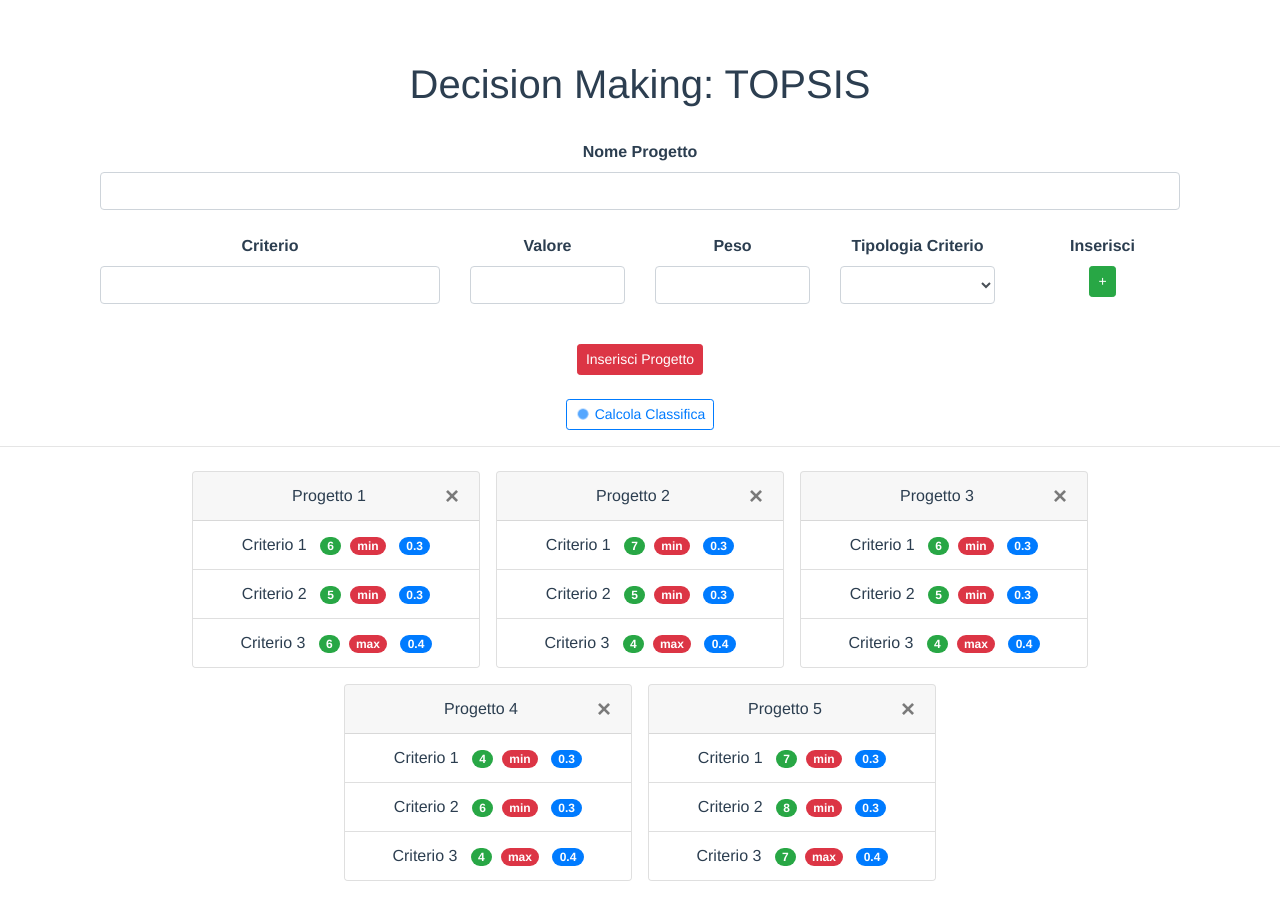
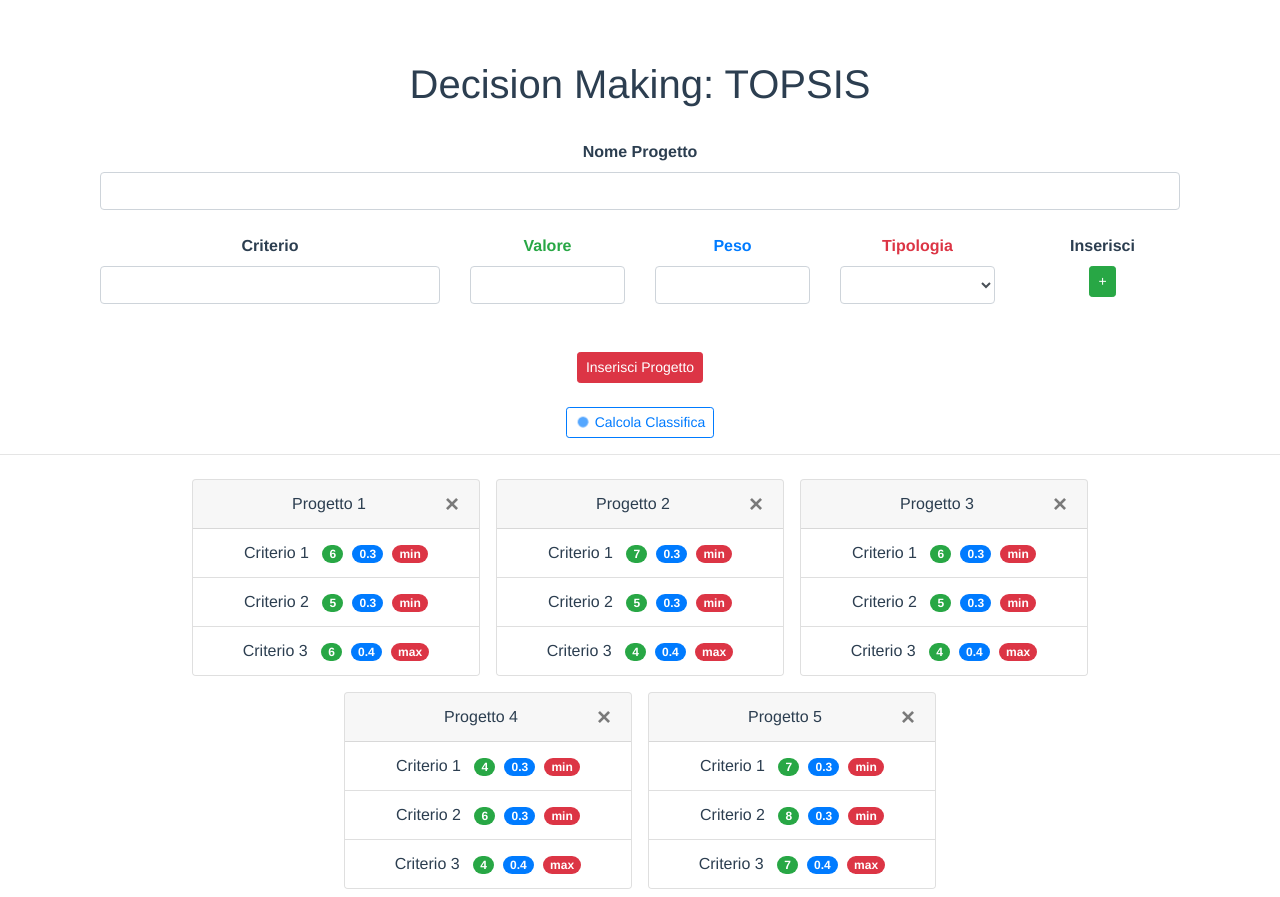
Before and after one commit to lucamarino07/electre-3, a Vue app: page / in a window 1280 px wide. Built offline with nearby package versions, Linux system fonts and the light colour scheme.

Commit message:
Aggiornamento grafico

```diff
--- a/src/components/Criterio.vue
+++ b/src/components/Criterio.vue
@@ -10,7 +10,7 @@
             <input id="nameCriterio" type="text" class="form-control" v-model="nameCriterio">
           </div>
           <div class="col-lg-2 col-sm-6 col-6 mt-4">
-            <label for="valoreCriterio">
+            <label for="valoreCriterio" class="text-success">
               <strong>Valore</strong>
             </label>
             <input
@@ -22,11 +22,11 @@
             >
           </div>
           <div class="col-lg-2 col-sm-6 col-6 mt-4">
-            <label for="valoreCriterio">
+            <label for="pesoCriterio" class="text-primary">
               <strong>Peso</strong>
             </label>
             <input
-              id="valoreCriterio"
+              id="pesoCriterio"
               type="number"
               step="0.01"
               class="form-control"
@@ -35,8 +35,8 @@
           </div>
 
           <div class="col-lg-2 col-sm-6 col-md-6 mt-4">
-            <label for="tipoCriterioProject">
-              <strong>Tipologia Criterio</strong>
+            <label for="tipoCriterioProject" class="text-danger">
+              <strong>Tipologia</strong>
             </label>
             <select id="tipoCriterioProject" class="form-control" v-model="tipoCriterio">
               <option>min</option>
@@ -44,7 +44,7 @@
             </select>
             <!-- <input id="tipoCriterioProject" type="text" class="form-control" v-model="tipoCriterio"> -->
           </div>
-          <div class="col-lg-2 col-sm-6 col-md-6 mt-4">
+          <div class="col-lg-2 col-12 mt-4">
             <label for="tipoCriterioProject">
               <strong>Inserisci</strong>
             </label>
--- a/src/components/Project.vue
+++ b/src/components/Project.vue
@@ -25,14 +25,15 @@
           <span
             class="badge badge-pill badge-success"
           >{{criterio.valoreCriterio}}</span>&nbsp;
+          <span class="badge badge-pill badge-primary">{{criterio.pesoCriterio}}</span>&nbsp;
           <span class="badge badge-pill badge-danger">{{criterio.tipoCriterio}}</span>&nbsp;
-          <span class="badge badge-pill badge-primary">{{criterio.pesoCriterio}}</span>
+
           <button type="button" class="close no-outline" @click="removeCriterio(criterio)">
             <span>&times;</span>
           </button>
         </li>
       </ul>
-      <button type="submit" class="btn btn-sm btn-danger">Inserisci Progetto</button>
+      <button type="submit" class="btn btn-sm btn-danger mt-2">Inserisci Progetto</button>
     </form>
   </div>
 </template>
--- a/src/components/ProjectCard.vue
+++ b/src/components/ProjectCard.vue
@@ -30,9 +30,8 @@
             <span
               class="badge badge-pill badge-success"
             >{{criterio.valoreCriterio}}</span>&nbsp;
+            <span class="badge badge-pill badge-primary">{{criterio.pesoCriterio}}</span>&nbsp;
             <span class="badge badge-pill badge-danger">{{criterio.tipoCriterio}}</span>
-            &nbsp;
-            <span class="badge badge-pill badge-primary">{{criterio.pesoCriterio}}</span>
           </li>
         </ul>
       </div>
```
